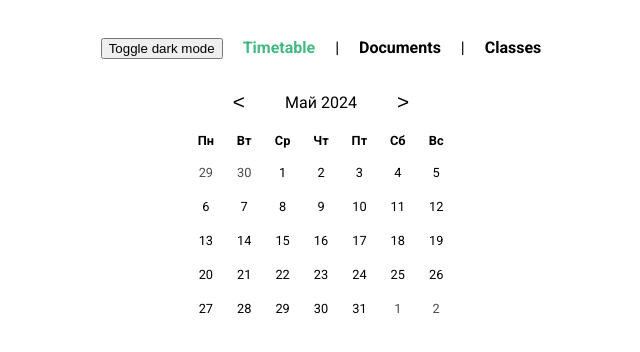
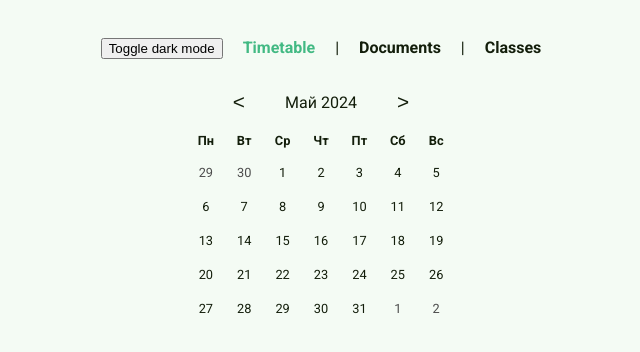
Before and after one commit to Traunin/nephrite, a Vue app: page / in a window 1280 px wide. Shown: the top 352 px of the page, without its empty margins (319-959 px from the left). Built offline with nearby package versions, Linux system fonts and the light colour scheme.

Commit message:
style: use new theme colors

```diff
--- a/src/assets/styles/style.css
+++ b/src/assets/styles/style.css
@@ -16,7 +16,7 @@ html.dark {
 }
 
 body {
-  background-color: var(--background-color);
-  color: var(--text-color);
+  background-color: var(--background);
+  color: var(--text);
   font-family: 'Roboto', sans-serif;
 }
```
